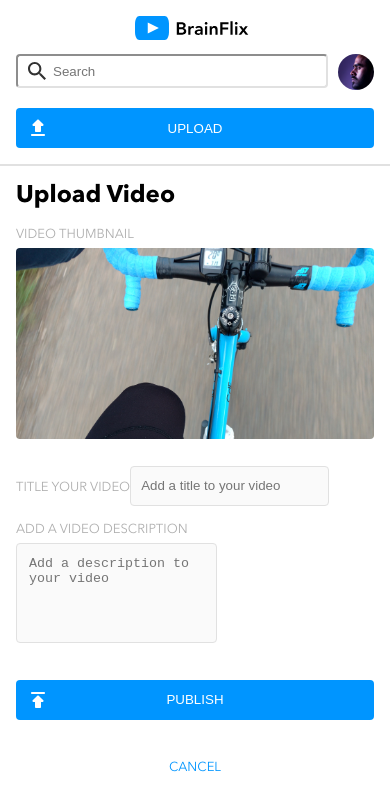
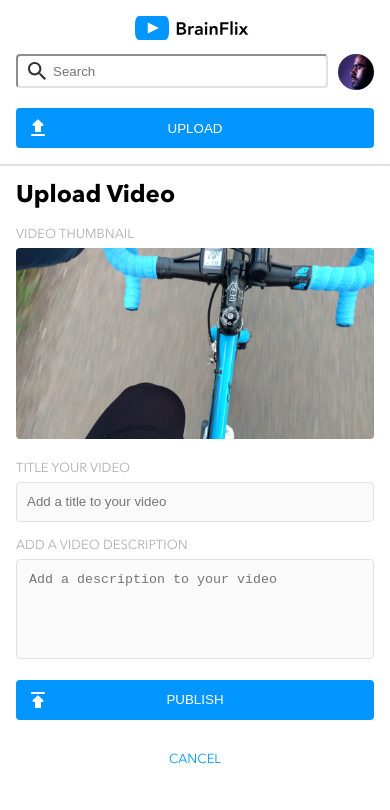
Before and after one commit to JordanShankle/jordan-shankle-brainflix, a React (Create React App) app: page /upload in a window 390 px wide. Shown: the top 810 px of the page. Built offline with nearby package versions, Linux system fonts and the light colour scheme.

Commit message:
Add styling to HomePage on tablet.

```diff
--- a/src/components/MainVideo/MainVideo.js
+++ b/src/components/MainVideo/MainVideo.js
@@ -9,8 +9,11 @@ const MainVideo = ({mainVideo}) => {
         <section className='main-video-section'>
 
             <div className='main-video-container'>
-                <Video image={mainVideo.image}/>
+                <Video image={mainVideo.image}
+                />
+            {/* <img src={scrubIcon} alt='scrub' /> */}
             </div>
+
 
             <VideoDetails
                 title={mainVideo.title}
@@ -20,7 +23,7 @@ const MainVideo = ({mainVideo}) => {
                 likes={mainVideo.likes}
                 description={mainVideo.description}
                 numberOfComments={mainVideo.comments}
-                />
+            />
 
         </section>
     )
--- a/src/components/MainVideo/MainVideo.scss
+++ b/src/components/MainVideo/MainVideo.scss
@@ -4,7 +4,7 @@
 
 .main-video-container {
     background-color: $brainflix-dark-black;
-    width: 95vw;
+
 }
 
 .main-video {
@@ -12,4 +12,8 @@
     margin: auto;
     width: 100%;
     object-fit: contain;
+
+    @include tablet {
+        width: 90%;
+    }
 }
--- a/src/components/Video/Video.js
+++ b/src/components/Video/Video.js
@@ -4,6 +4,7 @@ function Video({ image }) {
         <video
             className='main-video'
             poster={image}
+            controls
             />
 
     )
--- a/src/components/VideoDetails/VideoDetails.scss
+++ b/src/components/VideoDetails/VideoDetails.scss
@@ -28,6 +28,7 @@
 
         @include tablet {
             font-size: 3.3rem;
+            border: none;
         }
     }
 
--- a/src/pages/UploadPage/UploadPage.scss
+++ b/src/pages/UploadPage/UploadPage.scss
@@ -52,6 +52,8 @@
 
 
     &__title {
+        display: flex;
+        flex-direction: column;
         color: $silver;
         font-size: 1.3rem;
         padding: 1.6rem 1.6rem 0 1.6rem;
@@ -91,6 +93,7 @@
 
         &__text {
             resize: none;
+            width: 100%;
             height: 10.0rem;
             margin-top: 0.5rem;
             padding: 1.2rem;
@@ -139,7 +142,7 @@
         &-container {
             display: flex;
             justify-content: center;
-            padding: 1.6rem;
+            padding: 0 1.6rem 1.6rem 1.6rem;
 
             @include tablet {
                 padding: 0;
@@ -153,14 +156,15 @@
         justify-content: center;
         text-decoration: none;
         font-size: 1.3rem;
-        padding: 2.4rem;
+        padding: 1.6rem;
 
+        &:hover {
+            color: $brainflix-dark-blue;
+        }
 
         @include tablet {
             position: absolute;
             right: 26rem;
-            bottom: 14.3rem;
         }
-
     }
 }
```
